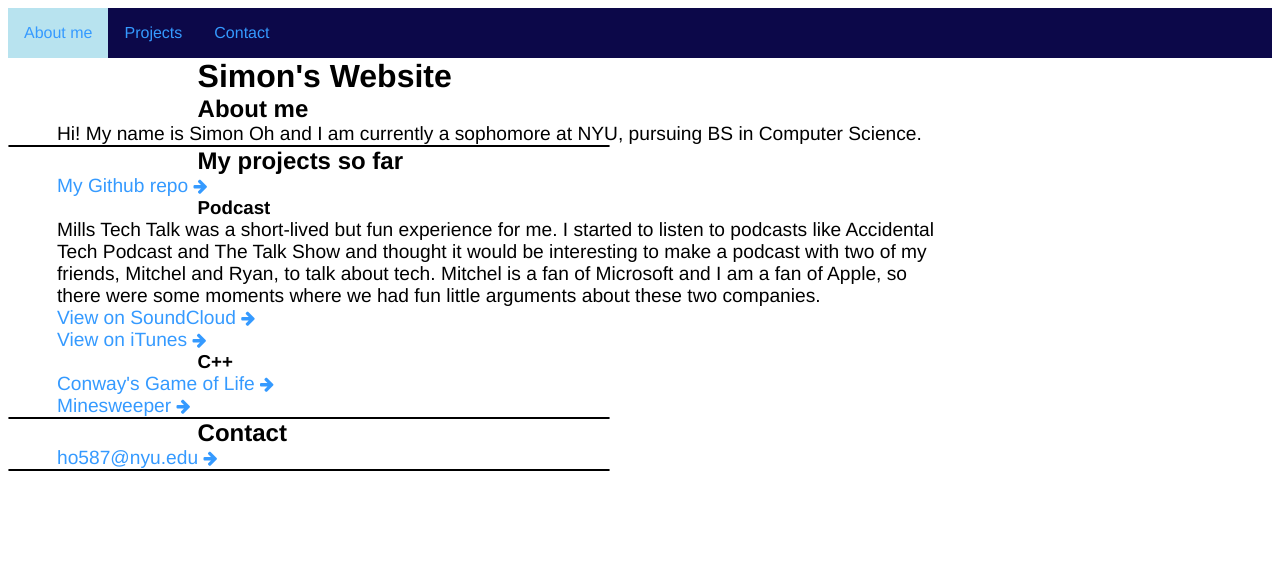
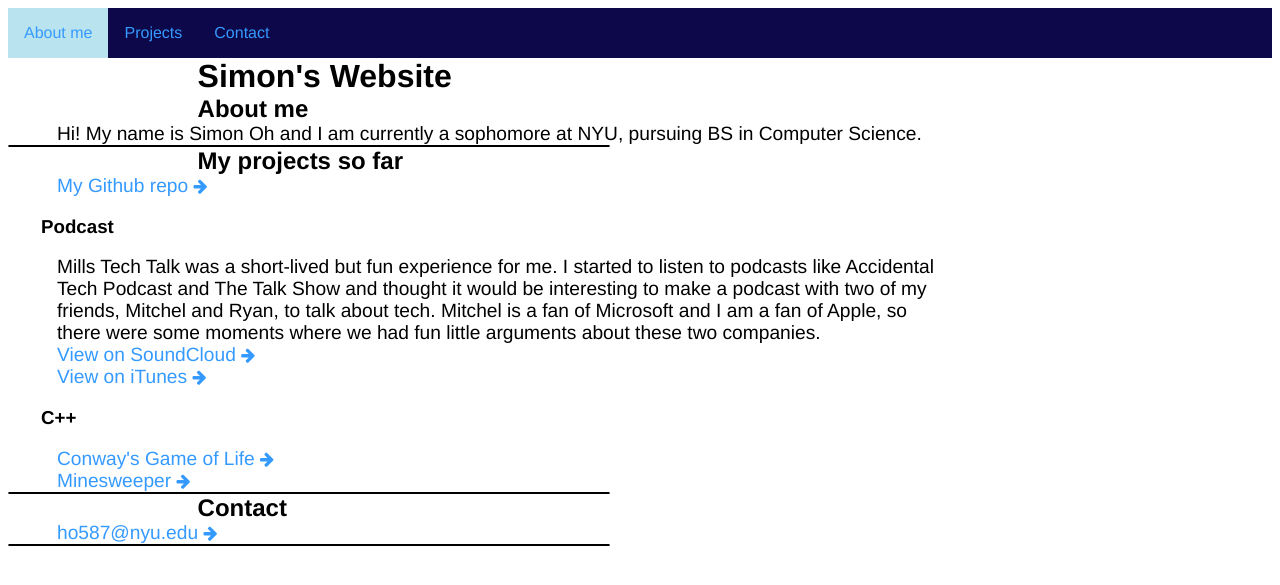
Before and after one commit to simon0h/simon0h.github.io, a Jekyll site: the page built from index.html, in a window 1280 px wide. Shown: the top 585 px of the page. Built offline with Jekyll 4.4.1, drawn with Linux system fonts in a browser that asks for light colours.

Commit message:
Update style.css

```diff
--- a/css/style.css
+++ b/css/style.css
@@ -2,14 +2,22 @@
 	font-family: "Arial Rounded MT Bold", "Helvetica Neue", helvetica, sans-serif;
   	font-color: #333;
 }
+h1 {
+	margin-top: 35px;
+}
 
-h1,h2,h3 {
+h1,h2 {
+	margin-left: 11px;
 	margin: auto;
   	width: 70%;
 }
 
+h3 {
+  	margin-left: 33px;
+}
 
 p {
+  	margin-left: 8px;
   	font-size: 120%;
 	margin: auto;
   	width: 70%;
```
